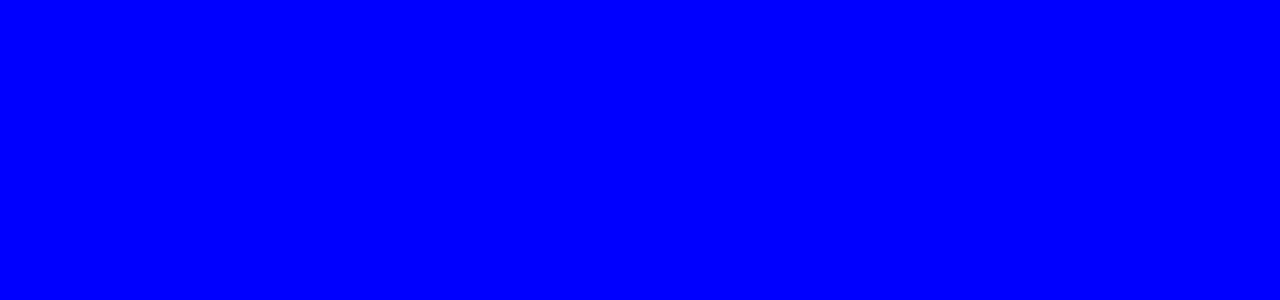
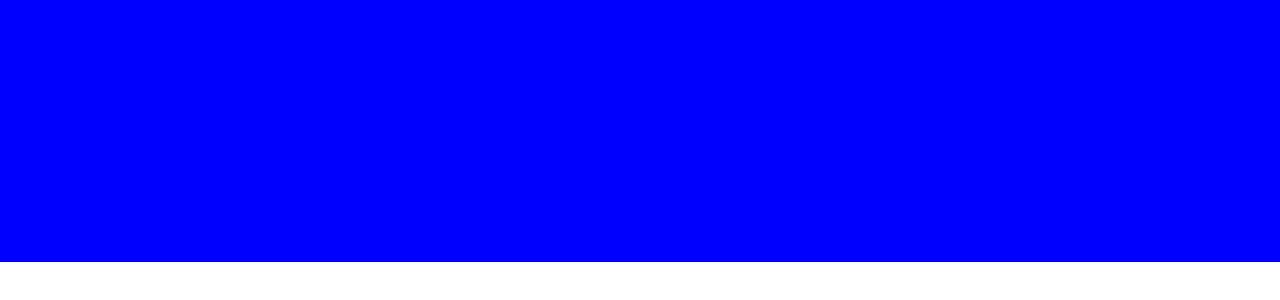
Before and after one commit to wolfbeark/music_player_test, a React (Create React App) app: page / in a window 1280 px wide. Shown: the part 538-838 px from the top of the page. After the commit the page ends 800 px from the top, so only its background shows below. Built offline with nearby package versions, Linux system fonts and the light colour scheme.

Commit message:
test0224-2

```diff
--- a/public/index.html
+++ b/public/index.html
@@ -3,9 +3,8 @@
   <head>
     <meta charset="utf-8" />
     <link rel="icon" href="%PUBLIC_URL%/favicon.ico" />
-    <meta name="viewport" content="width=device-width, initial-scale=1.0, maximum-scale=1, minimum-scale=1">
+    <meta name="viewport" content="width=device-width, initial-scale=1.0, viewport-fit=cover, maximum-scale=1, minimum-scale=1">
     <meta content="yes" name="apple-mobile-web-app-capable" />
-    <meta content="minimum-scale=1.0, width=device-width, maximum-scale=1, user-scalable=no" name="viewport" />
     <meta name="theme-color" content="#000000" />
     <meta
       name="description"
--- a/src/App.css
+++ b/src/App.css
@@ -5,25 +5,23 @@
 :root {
   --vh: 100%;
   --vw: 100%;
+  --app-height: 100%;
 }
+
 * {
   box-sizing: border-box;
   overflow: hidden;
   touch-action: none;
 }
-html {
-  height: -webkit-fill-available;
-}
+html,
 body {
-  width: calc(var(--vw, 1vw) * 100);
-  min-height: 100vh;
-  min-height: -webkit-fiall-available;
-  -webkit-box-sizing: border-box;
-  -moz-box-sizing: border-box;
-  box-sizing: border-box;
-}
-body * {
-  touch-action: none;
+  padding: 0;
+  margin: 0;
+  overflow: hidden;
+  width: 100vw;
+  height: 100vh;
+  height: var(--app-height);
+  display: flex;
 }
 
 .App {
@@ -36,14 +34,14 @@ body * {
 .m_App {
   display: flex;
   background-color: whitesmoke;
-  width: calc(var(--vw, 1vw) * 100);
-  height: calc(var(--vh, 1vh) * 100);
+  width: 100vw;
+  height: var(--app-height);
   overflow: hidden;
   touch-action: none;
 }
 .mContainer {
-  width: calc(var(--vw, 1vw) * 100);
-  height: 100vh;
+  width: 100%;
+  height: var(--app-height);
   min-height: 100%;
   background-color: red;
   display: flex;
--- a/src/App.js
+++ b/src/App.js
@@ -10,15 +10,22 @@ function App() {
   let [data, setData] = useState(singerArr);
   let [modalClick, setModalClick] = useState(false);
   let [num, setNum] = useState(0);
-  function setScreenSize() {
-    let vh = window.innerHeight * 0.01;
-    let vw = window.innerWidth * 0.01;
-    document.documentElement.style.setProperty("--vh", `${vh}px`);
-    document.documentElement.style.setProperty("--vw", `${vw}px`);
+  // function setScreenSize() {
+  //   let vh = window.innerHeight * 0.01;
+  //   let vw = window.innerWidth * 0.01;
+  //   document.documentElement.style.setProperty("--vh", `${vh}px`);
+  //   document.documentElement.style.setProperty("--vw", `${vw}px`);
+  // }
+  const appHeight = () => {
+    const doc = document.documentElement
+    doc.style.setProperty('--app-height', `${window.innerHeight}px`)
   }
-  useEffect(() => {
-    setScreenSize();
-  });
+  window.addEventListener('resize', appHeight)
+  appHeight()
+  console.log(window.innerHeight);
+  // useEffect(() => {
+  //   setScreenSize();
+  // });
   console.log(isMobile);
   return (
     <div className={isMobile ? 'm_App' : 'App'}>
--- a/src/styles/choicedSinger.css
+++ b/src/styles/choicedSinger.css
@@ -3,19 +3,18 @@
   flex-direction: row;
   justify-content: space-between;
   align-items: center;
-  width: calc(var(--vw, 1vw) * 100);
-  height: calc(var(--vh, 1vh) * 40);
+  width: 100%;
+  height: 40%;
   background-color: aquamarine;
   padding: 0 3%;
 }
 .m_singerImg {
-  width: calc(var(--vw, 1vw) * 35);
-  --msinger-vw: calc(var(--vw, 1vw) * 35);
-  height: var(--msinger-vw);
+  width: 35%;
+  height: 75%;
   background-color: green;
 }
 .m_singerIntro {
-  width: calc(var(--vw, 1vw) * 55);
+  width: 55%;
   height: 90%;
   background-color: teal;
 }
--- a/src/styles/topNavBar.css
+++ b/src/styles/topNavBar.css
@@ -4,9 +4,10 @@
   color: white;
   justify-content: space-between;
   align-items: center;
-  width: calc(var(--vw, 1vw) * 100);
+  width: 100%;
   max-width: 100%;
-  height: 5%;
+  height: 10%;
+  min-height: 10%;
   overflow-y: hidden;
   padding: 0 5%;
   font-weight: 800;
```
